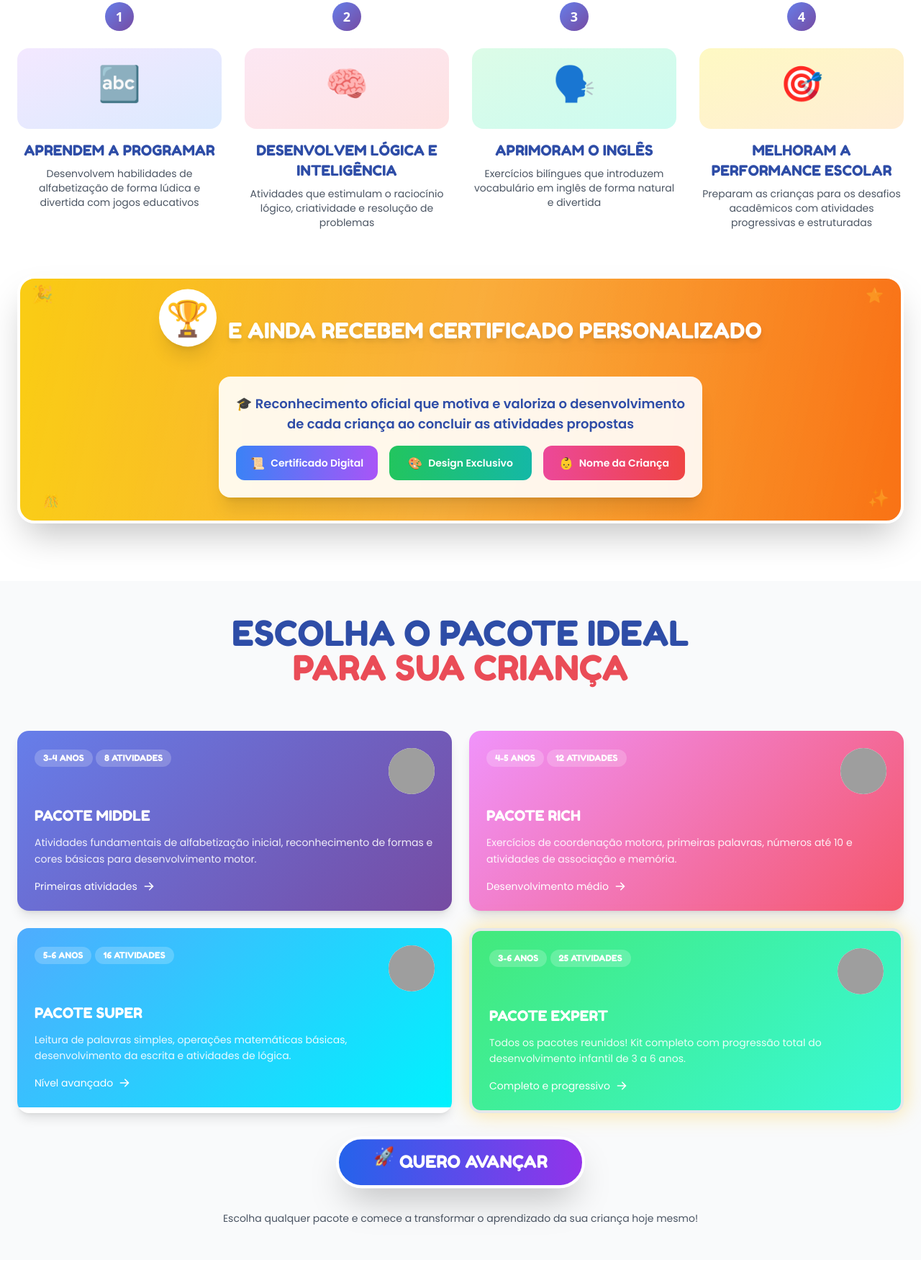
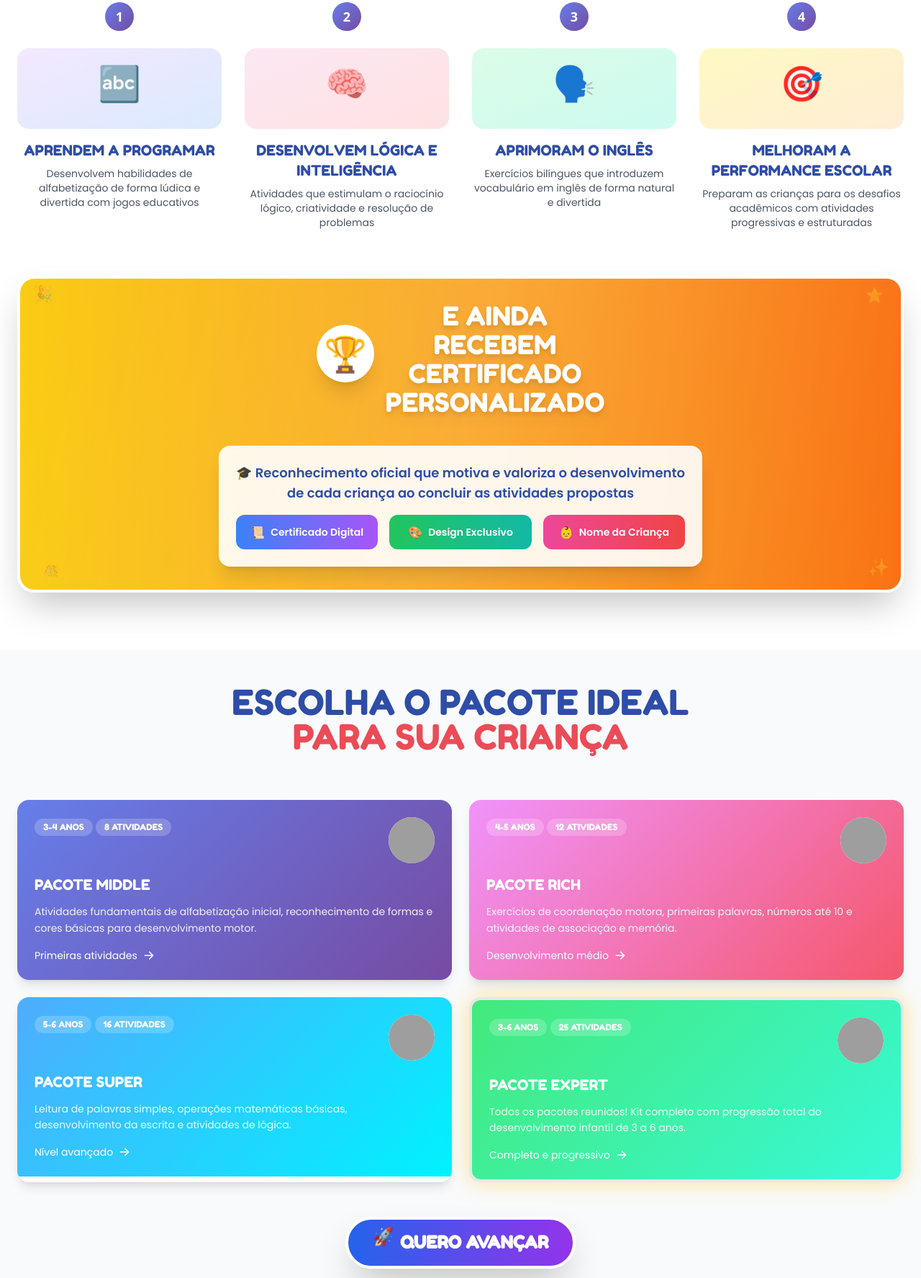
Before and after one commit to Sanchesborger/paginalaila, a plain HTML site: page index.html in a window 1280 px wide. Shown: the part 1015-2790 px from the top of the page at 72% size. Drawn offline with nearby package versions, Linux system fonts and the light colour scheme; grey boxes are pictures that could not be loaded.

Commit message:
fix: responsividade e proporção dos botões principais no mobile

```diff
--- a/index.html
+++ b/index.html
@@ -255,7 +255,12 @@
                         <div class="w-20 h-20 bg-white rounded-full flex items-center justify-center mr-4 shadow-xl bounce-slow">
                             <div class="text-5xl">🏆</div>
                         </div>
-                        <h3 class="fredoka text-3xl text-white drop-shadow-lg">E AINDA RECEBEM CERTIFICADO PERSONALIZADO</h3>
+                        <h3 class="fredoka text-xl sm:text-2xl md:text-3xl lg:text-4xl text-white drop-shadow-lg leading-tight mb-4">
+                            E AINDA<br>
+                            RECEBEM<br>
+                            CERTIFICADO<br>
+                            PERSONALIZADO
+                        </h3>
                     </div>
 
                     <div class="bg-white/90 backdrop-blur-sm p-6 rounded-2xl shadow-xl mx-auto max-w-2xl">
@@ -391,8 +396,8 @@
 
             <!-- Botão Central -->
             <div class="text-center">
-                <button onclick="window.open('https://pay.kiwify.com.br/3dFCqAu', '_blank')" class="bg-gradient-to-r from-blue-600 to-purple-600 hover:from-purple-600 hover:to-blue-600 text-white fredoka text-2xl px-12 py-4 rounded-full shadow-2xl transform hover:scale-105 transition duration-300 bounce-slow border-4 border-white">
-                    <span class="rocket-animation">🚀</span> QUERO AVANÇAR
+                <button onclick="window.open('https://pay.kiwify.com.br/3dFCqAu', '_blank')" class="w-full max-w-xs mx-auto block text-base sm:text-xl md:text-2xl px-6 py-3 sm:px-8 sm:py-4 rounded-full shadow-2xl transform hover:scale-105 transition duration-300 font-bold bg-gradient-to-r from-blue-600 to-purple-600 hover:from-purple-600 hover:to-blue-600 text-white fredoka flex items-center justify-center border-4 border-white">
+                    <span class="rocket-animation mr-2">🚀</span> QUERO AVANÇAR
                 </button>
                 <p class="poppins text-gray-600 mt-4 text-sm">
                     Escolha qualquer pacote e comece a transformar o aprendizado da sua criança hoje mesmo!
@@ -421,7 +426,7 @@
                     </div>
                 </div>
 
-                <button onclick="enviarAtendimentoWhatsApp()" class="bg-gold hover:bg-yellow-500 text-black poppins font-bold text-xl px-12 py-4 rounded-full shadow-lg transform hover:scale-105 transition duration-300">
+                <button onclick="enviarAtendimentoWhatsApp()" class="w-full max-w-xs mx-auto block text-base sm:text-xl md:text-2xl px-6 py-3 sm:px-8 sm:py-4 rounded-full shadow-2xl transform hover:scale-105 transition duration-300 font-bold bg-gold hover:bg-yellow-500 text-black poppins">
                     SOLICITAR ATENDIMENTO
                 </button>
             </div>
```
